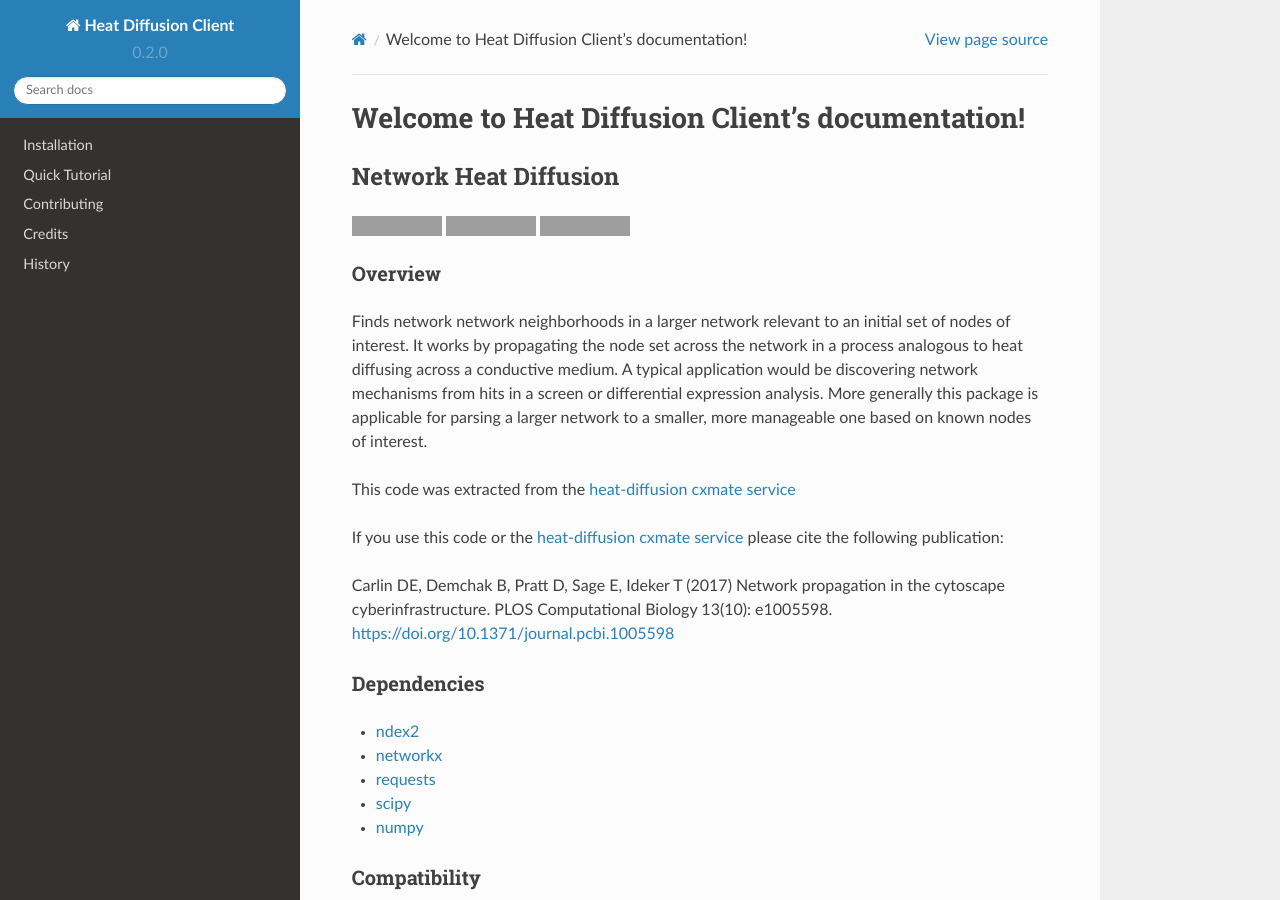
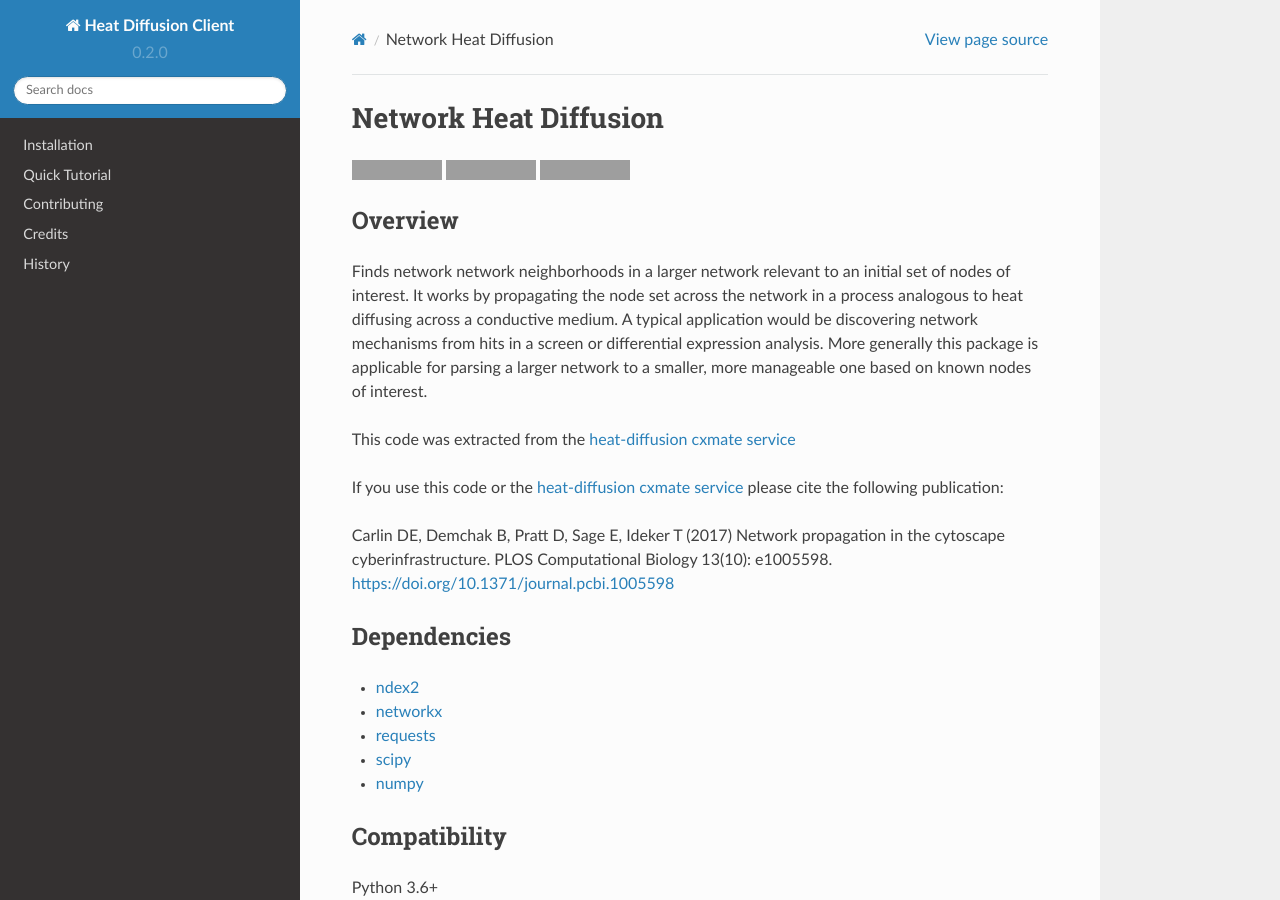
Before and after one commit to idekerlab/networkheatdiffusion, a Sphinx documentation site: the page built from docs/index.rst, in a window 1280 px wide and 900 px high. Built offline with Sphinx 7.4.7 and the Read the Docs theme 2.0.0, drawn with Linux system fonts in a browser that asks for light colours; grey boxes are pictures that could not be loaded.

Commit message:
removed duplicate header

```diff
--- a/docs/index.rst
+++ b/docs/index.rst
@@ -3,8 +3,6 @@
    You can adapt this file completely to your liking, but it should at least
    contain the root `toctree` directive.
 
-Welcome to Heat Diffusion Client's documentation!
-======================================
 
 .. include:: ../README.rst
 
```
